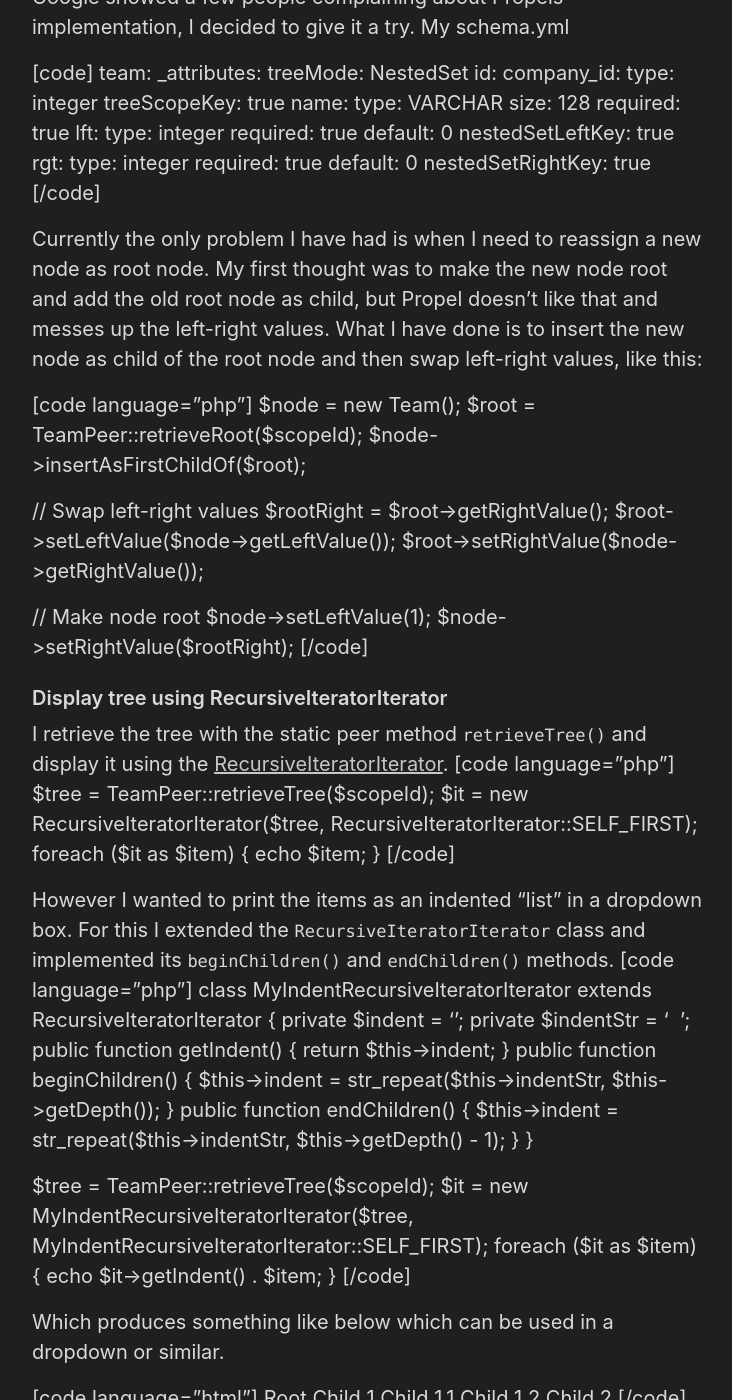
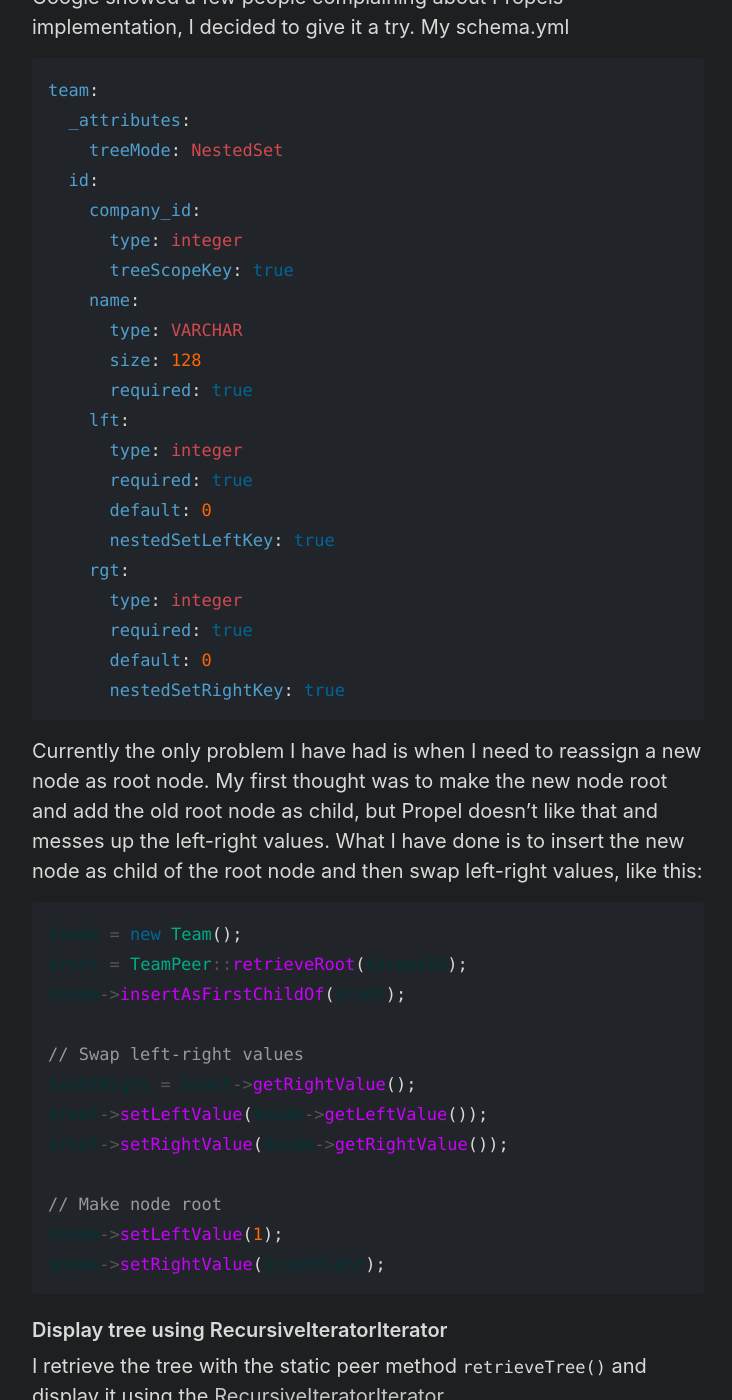
Before and after one commit to agehrke/agehrke.com, a Jekyll site: the page built from _posts/2009-04-19-nested-set-in-propel-13.md, in a window 1280 px wide and 1400 px high, scrolled down 323 px. Shown: the whole window, without its empty margins (272-1004 px from the left). Built offline with Jekyll 4.4.1, drawn with Linux system fonts in a browser that asks for light colours; our own code applies the rules of GitHub Pages for plain Markdown files; some of the changed text lies outside the part shown.

````diff
--- a/_config.yml
+++ b/_config.yml
@@ -3,7 +3,6 @@
 # Setup
 title: Andreas Gehrke - software developer and architect
 #url: https://test2.agehrke.com/
-paginate: 1
 baseurl: ""
 permalink: pretty
 
@@ -29,7 +28,6 @@
 # Gems
 plugins:
   - jekyll-gist
-  - jekyll-paginate
   - jekyll-seo-tag
 
 # Optimize Jekyll
@@ -40,4 +38,4 @@
   - Gemfile
   - Gemfile.lock
   - LICENSE.md
-  - README.m
+  - README.md
--- a/_posts/2009-04-19-nested-set-in-propel-13.md
+++ b/_posts/2009-04-19-nested-set-in-propel-13.md
@@ -9,24 +9,88 @@
 
 I'm currently working on a [Symfony](http://www.symfony-project.org/) project with a lot of [hierarchical data](http://dev.mysql.com/tech-resources/articles/hierarchical-data.html). For this I have taken advance of the new [Nested Set implementation in Propel 1.3](http://propel.phpdb.org/trac/wiki/Users/Documentation/1.3/Tree/NestedSet). Even though some initial research on Google showed a few people complaining about Propels implementation, I decided to give it a try. My schema.yml
 
-\[code\] team: \_attributes: treeMode: NestedSet id: company\_id: type: integer treeScopeKey: true name: type: VARCHAR size: 128 required: true lft: type: integer required: true default: 0 nestedSetLeftKey: true rgt: type: integer required: true default: 0 nestedSetRightKey: true \[/code\]
+```yaml
+team:
+  _attributes:
+    treeMode: NestedSet
+  id:
+    company_id:
+      type: integer
+      treeScopeKey: true
+    name:
+      type: VARCHAR
+      size: 128
+      required: true
+    lft:
+      type: integer
+      required: true
+      default: 0
+      nestedSetLeftKey: true
+    rgt:
+      type: integer
+      required: true
+      default: 0
+      nestedSetRightKey: true
+```
 
 Currently the only problem I have had is when I need to reassign a new node as root node. My first thought was to make the new node root and add the old root node as child, but Propel doesn't like that and messes up the left-right values. What I have done is to insert the new node as child of the root node and then swap left-right values, like this:
 
-\[code language="php"\] $node = new Team(); $root = TeamPeer::retrieveRoot($scopeId); $node->insertAsFirstChildOf($root);
+```php
+$node = new Team();
+$root = TeamPeer::retrieveRoot($scopeId);
+$node->insertAsFirstChildOf($root);
 
-// Swap left-right values $rootRight = $root->getRightValue(); $root->setLeftValue($node->getLeftValue()); $root->setRightValue($node->getRightValue());
+// Swap left-right values
+$rootRight = $root->getRightValue();
+$root->setLeftValue($node->getLeftValue());
+$root->setRightValue($node->getRightValue());
 
-// Make node root $node->setLeftValue(1); $node->setRightValue($rootRight); \[/code\]
+// Make node root
+$node->setLeftValue(1);
+$node->setRightValue($rootRight);
+```
 
 ### Display tree using RecursiveIteratorIterator
 
-I retrieve the tree with the static peer method `retrieveTree()` and display it using the [RecursiveIteratorIterator](http://www.php.net/~helly/php/ext/spl/classRecursiveIteratorIterator.html). \[code language="php"\] $tree = TeamPeer::retrieveTree($scopeId); $it = new RecursiveIteratorIterator($tree, RecursiveIteratorIterator::SELF\_FIRST); foreach ($it as $item) { echo $item; } \[/code\]
+I retrieve the tree with the static peer method `retrieveTree()` and display it using the [RecursiveIteratorIterator](http://www.php.net/~helly/php/ext/spl/classRecursiveIteratorIterator.html).
 
-However I wanted to print the items as an indented "list" in a dropdown box. For this I extended the `RecursiveIteratorIterator` class and implemented its `beginChildren()` and `endChildren()` methods. \[code language="php"\] class MyIndentRecursiveIteratorIterator extends RecursiveIteratorIterator { private $indent = ''; private $indentStr = '&nbsp;&nbsp;'; public function getIndent() { return $this->indent; } public function beginChildren() { $this->indent = str\_repeat($this->indentStr, $this->getDepth()); } public function endChildren() { $this->indent = str\_repeat($this->indentStr, $this->getDepth() - 1); } }
+```php
+$tree = TeamPeer::retrieveTree($scopeId);
+$it = new RecursiveIteratorIterator($tree, RecursiveIteratorIterator::SELF\_FIRST);
+foreach ($it as $item) { echo $item; }
+```
 
-$tree = TeamPeer::retrieveTree($scopeId); $it = new MyIndentRecursiveIteratorIterator($tree, MyIndentRecursiveIteratorIterator::SELF\_FIRST); foreach ($it as $item) { echo $it->getIndent() . $item; } \[/code\]
+However I wanted to print the items as an indented "list" in a dropdown box. For this I extended the `RecursiveIteratorIterator` class and implemented its `beginChildren()` and `endChildren()` methods.
+
+```php
+class MyIndentRecursiveIteratorIterator extends RecursiveIteratorIterator {
+  private $indent = '';
+  private $indentStr = '&nbsp;&nbsp;';
+
+  public function getIndent() {
+    return $this->indent;
+  }
+
+  public function beginChildren() {
+    $this->indent = str\_repeat($this->indentStr, $this->getDepth());
+  }
+
+  public function endChildren() {
+    $this->indent = str\_repeat($this->indentStr, $this->getDepth() - 1);
+  }
+}
+
+$tree = TeamPeer::retrieveTree($scopeId);
+$it = new MyIndentRecursiveIteratorIterator($tree, MyIndentRecursiveIteratorIterator::SELF\_FIRST);
+foreach ($it as $item) { echo $it->getIndent() . $item; }
+```
 
 Which produces something like below which can be used in a dropdown or similar.
 
-\[code language="html"\] Root Child 1 Child 1.1 Child 1.2 Child 2 \[/code\]
+```
+Root
+  Child 1
+    Child 1.1
+    Child 1.2
+  Child 2
+```
````
Also changed, not shown: _posts/2016-04-27-web-api-error-sitecore81-cd-servers.md (+2 -2 lines), archive.html (+1 -18 lines).
